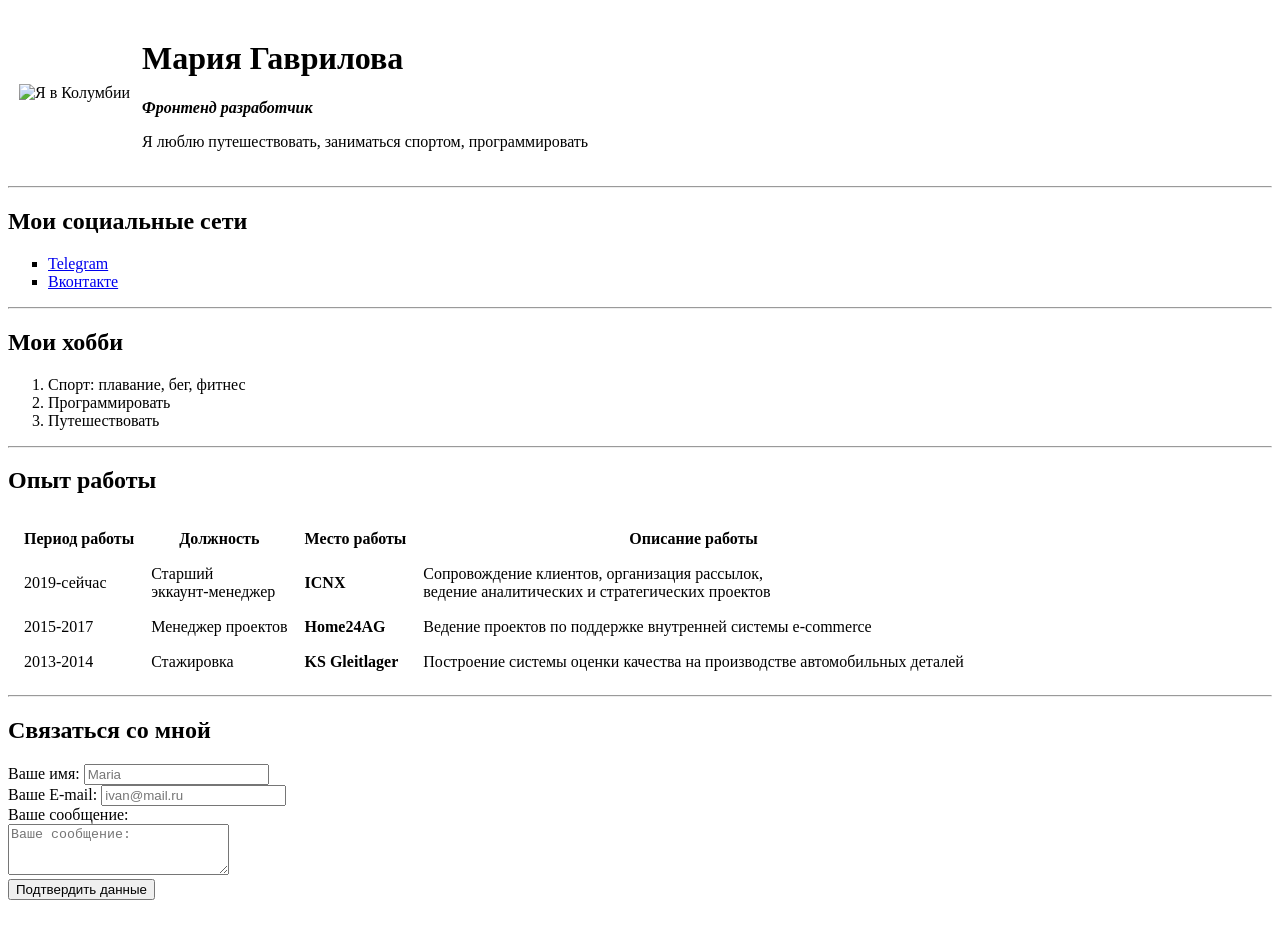
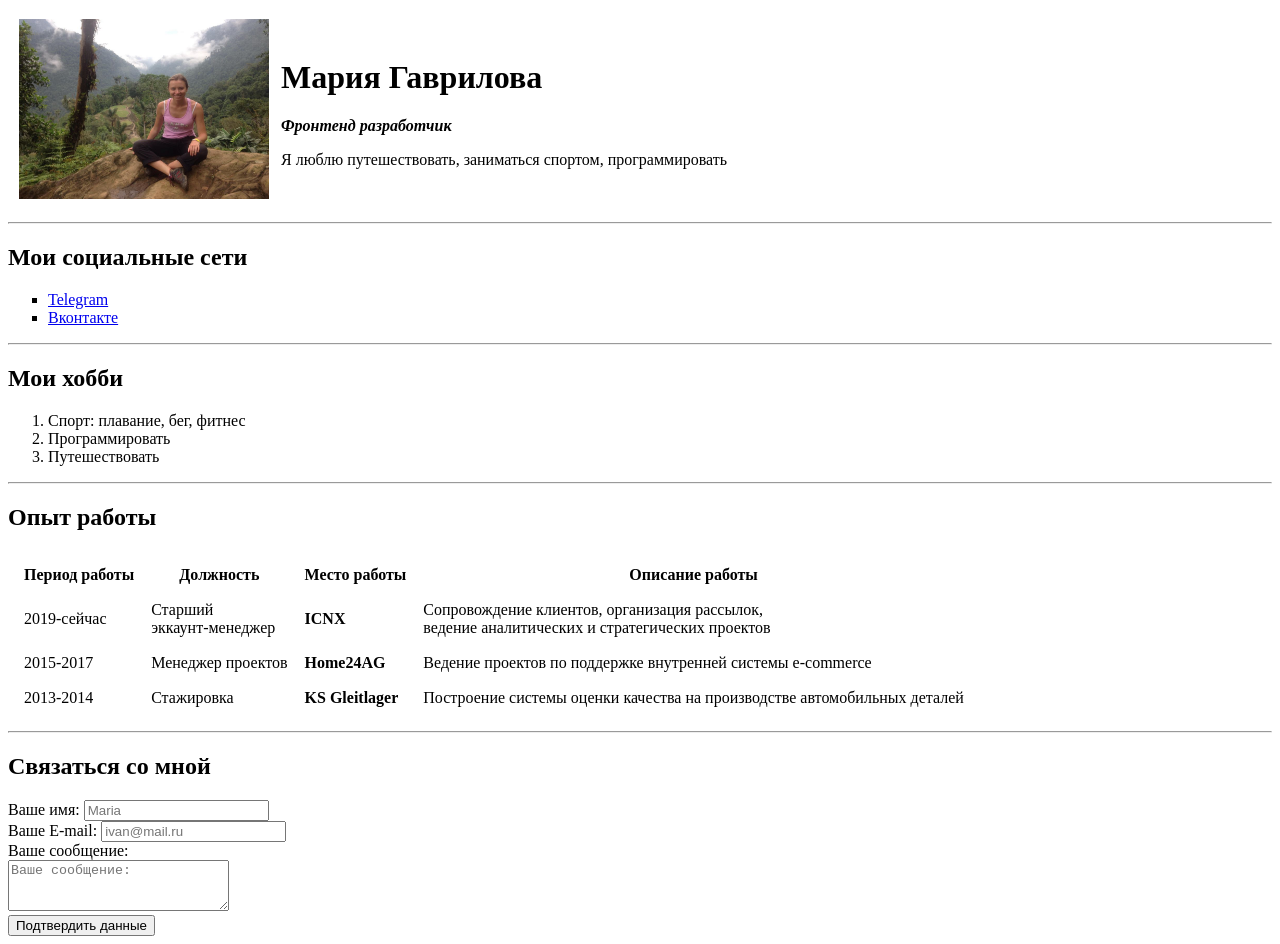
Before and after one commit to mariagavrilova2704/cv, a plain HTML site: page index.html in a window 1280 px wide. Before the commit the page ends 908 px from the top, so only its background shows below. Drawn offline with Linux system fonts and the light colour scheme.

Commit message:
Create CV with photo

```diff
--- a/index.html
+++ b/index.html
@@ -10,7 +10,7 @@
 <body>
 	<table cellspacing="10">
 		<tr>
-			<td><img src="img/image.png" width="250" height="180" alt="Я в Колумбии"></td>
+			<td><img src="image.png" width="250" height="180" alt="Я в Колумбии"></td>
 			<td>
 				<h1>Мария Гаврилова</h1>
 				<p><em><strong>Фронтенд разработчик</strong></em></p>
```
